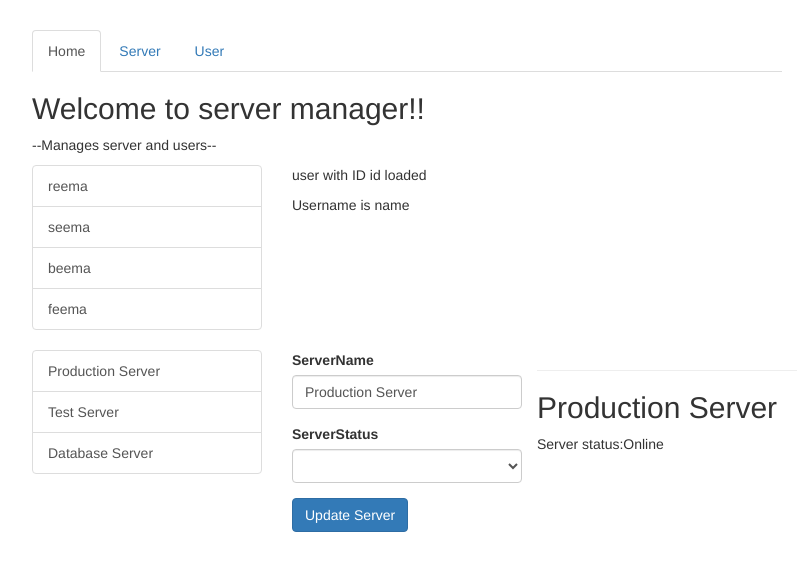
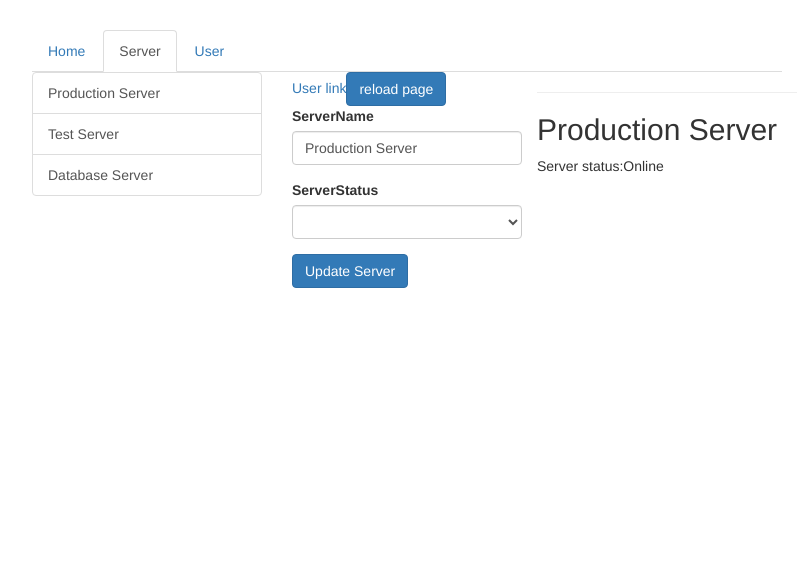
Before and after one commit to steffytw/list, an Angular app: page /servers in a window 1280 px wide. Shown: the top 570 px of the page, without its empty margins (233-1041 px from the left). Built offline with nearby package versions, Linux system fonts and the light colour scheme; grey boxes are pictures that could not be loaded.

Commit message:
eigth commit

```diff
--- a/src/app/app.component.html
+++ b/src/app/app.component.html
@@ -1,32 +1,24 @@
 <div class="container">
+    <div [style.backgroundImage]="getBackgroundImageUrl()"></div>
     <div class="row">
         <div class="col-xs-12 col-sm-10 col-md-8 col-sm-offset-1 col-md-offset-2">
           <ul class="nav nav-tabs">
-            <li role="presentation" class="active">
-              <a href="#">Home</a>
+            <li role="presentation" routerLinkActive="active" [routerLinkActiveOptions]="{exact:true}">
+              <a routerLink="">Home</a>
             </li>
-            <li role="presentation">
-                <a href="#">Server</a>
+            <li role="presentation" routerLinkActive="active">
+                <a [routerLink]="['servers']">Server</a>
               </li>
-              <li role="presentation">
-                  <a href="#">User</a>
+              <li role="presentation" routerLinkActive="active">
+                  <a [routerLink]="['users']">User</a>
                 </li>
           </ul>
           </div>
       </div>
   <div class="row">
     <div class="col-xs-12 col-sm-10 col-md-8 col-sm-offset-1 col-md-offset-2">
-      <home></home>
+      <router-outlet></router-outlet>
       </div>
   </div>
-  <div class="row">
-      <div class="col-xs-12 col-sm-10 col-md-8 col-sm-offset-1 col-md-offset-2">
-        <users></users>
-        </div>
-    </div>
-    <div class="row">
-      <div class="col-xs-12 col-sm-10 col-md-8 col-sm-offset-1 col-md-offset-2">
-        <servers></servers>
-        </div>
-    </div>
+
 </div>
--- a/src/app/app.component.ts
+++ b/src/app/app.component.ts
@@ -7,4 +7,10 @@ import { Component } from '@angular/core';
 })
 export class AppComponent {
   title = 'my-new-app';
+  getBackgroundImageUrl() {
+    return `url(${this.myBackgroundImageUrl})`
+  }
+  myBackgroundImageUrl = 'https://www.fillmurray.com/200/300'
+
+
 }
--- a/src/app/app.module.ts
+++ b/src/app/app.module.ts
@@ -9,7 +9,7 @@ import { UserComponent } from './users/user/user.component';
 import { ServersComponent } from './servers/servers.component';
 import { EditServerComponent } from './servers/edit-server/edit-server.component';
 import { ServerComponent } from './servers/server/server.component';
-import { Routes } from '@angular/router'
+import { Routes, RouterModule } from '@angular/router'
 
 const appRoutes:Routes=[{path:'',component:HomeComponent},
   {path:'users',component:UsersComponent},
@@ -27,7 +27,8 @@ const appRoutes:Routes=[{path:'',component:HomeComponent},
   ],
   imports: [
     BrowserModule,
-    FormsModule
+    FormsModule,
+    RouterModule.forRoot(appRoutes)
   ],
   providers: [],
   bootstrap: [AppComponent]
--- a/src/app/home/home.component.html
+++ b/src/app/home/home.component.html
@@ -1,2 +1,3 @@
 <h2>Welcome to server manager!!</h2>
 <p>--Manages server and users--</p>
+<button class="btn btn-primary" (click)="onLoadServer()" type="button">load servers</button>
--- a/src/app/home/home.component.ts
+++ b/src/app/home/home.component.ts
@@ -1,4 +1,5 @@
 import { Component, OnInit } from '@angular/core';
+import { Router } from '@angular/router';
 
 @Component({
   selector: 'home',
@@ -6,8 +7,14 @@ import { Component, OnInit } from '@angular/core';
   styleUrls: ['./home.component.css']
 })
 export class HomeComponent implements OnInit {
+  onLoadServer(){
+    this.router.navigate(['/servers'])
 
-  constructor() { }
+}
+  constructor(private router:Router) {
+
+  }
+
 
   ngOnInit() {
   }
--- a/src/app/servers/servers.component.html
+++ b/src/app/servers/servers.component.html
@@ -7,6 +7,8 @@
         </div>
     </div>
     <div class="col-xs-12 col-sm-4">
+        <a routerLink ="../users">User link</a>
+        <button class="btn btn-primary" type="button" (click)="onReload()">reload page</button>
             <edit-server></edit-server>
         </div>
         <hr>
--- a/src/app/servers/servers.component.ts
+++ b/src/app/servers/servers.component.ts
@@ -1,5 +1,6 @@
 import { Component, OnInit } from '@angular/core';
 import { ServersService } from './servers.service';
+import { Router, ActivatedRoute } from '@angular/router';
 
 @Component({
   selector: 'servers',
@@ -9,7 +10,10 @@ import { ServersService } from './servers.service';
 export class ServersComponent implements OnInit {
   private servers :{id:number,name:string,status:string}[]=[];
 
-  constructor(private serversService:ServersService) { }
+  constructor(private serversService:ServersService,private router:Router,private route:ActivatedRoute) { }
+  onReload(){
+    this.router.navigate(['servers'],{relativeTo:this.route})
+  }
 
   ngOnInit() {
     this.servers=this.serversService.getServers()
```
